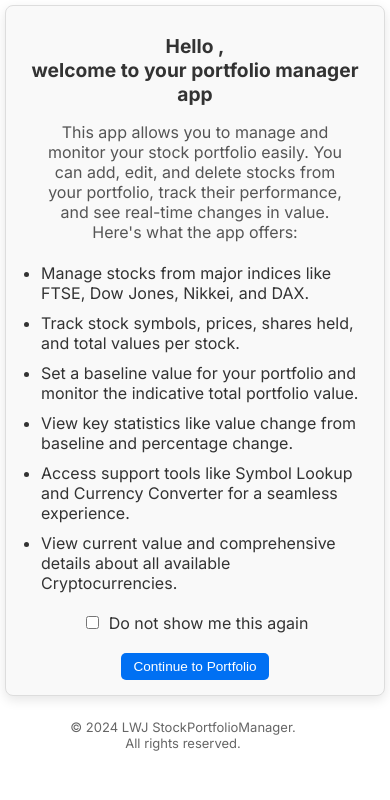
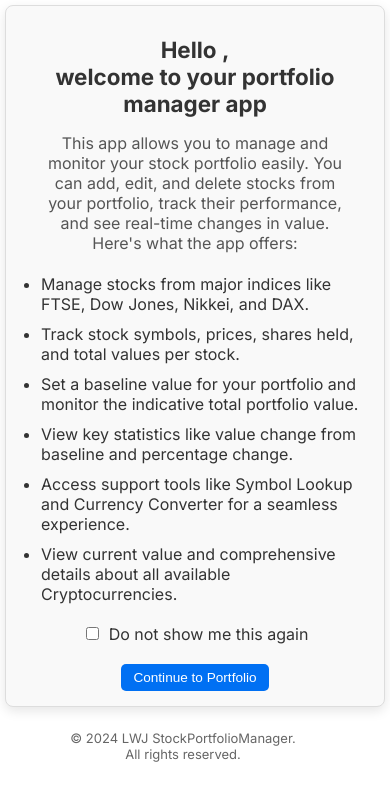
Before and after one commit to uk030621/StockPortfolioManager, a Next.js app: page /intro in a window 390 px wide. Shown: the top 800 px of the page. Built offline with nearby package versions, Linux system fonts and the light colour scheme; no server answers.

Commit message:
Intro heading set to 1.4rem

```diff
--- a/app/intro/page.module.css
+++ b/app/intro/page.module.css
@@ -101,7 +101,7 @@
 /* Further adjustments for mobile devices (small smartphones) */
 @media (max-width: 480px) {
   .heading {
-    font-size: 1.2rem; /* Further reduce heading size */
+    font-size: 1.4rem; /* Further reduce heading size */
   }
 
   .description,
```
